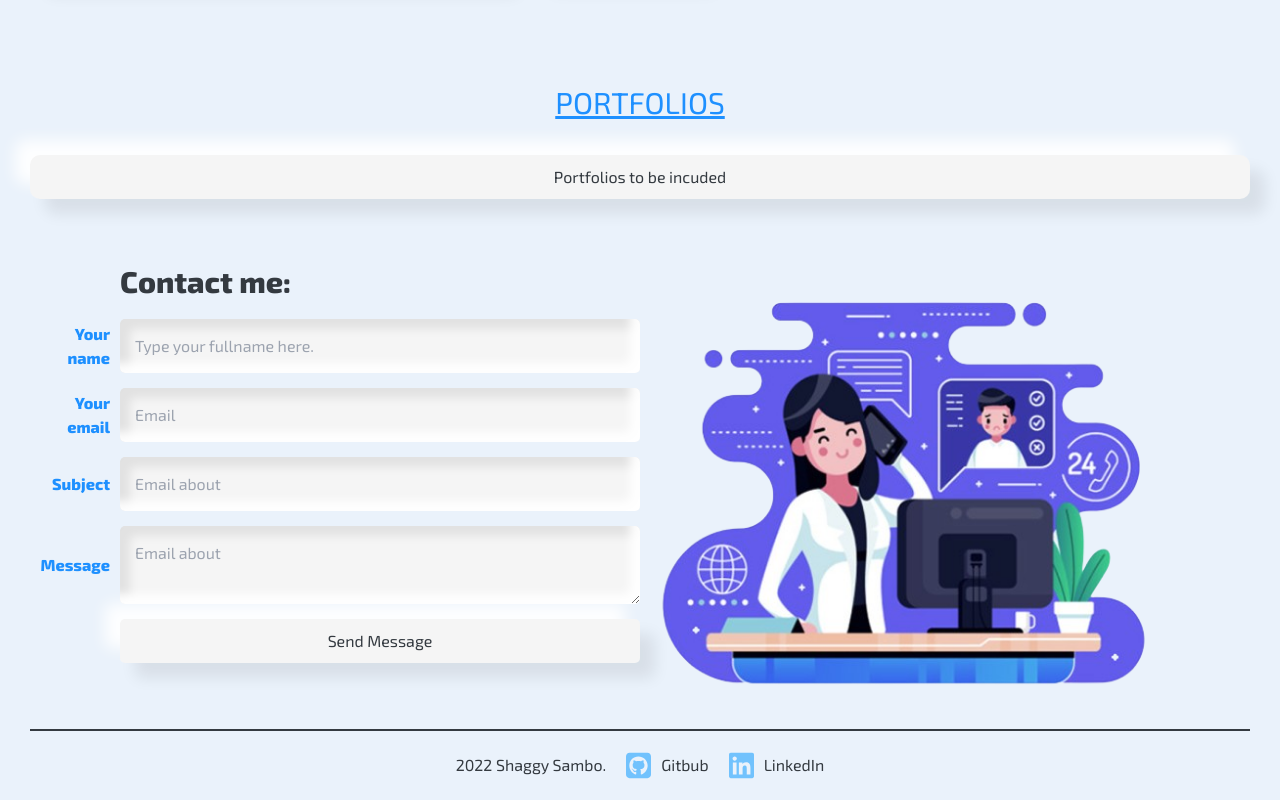
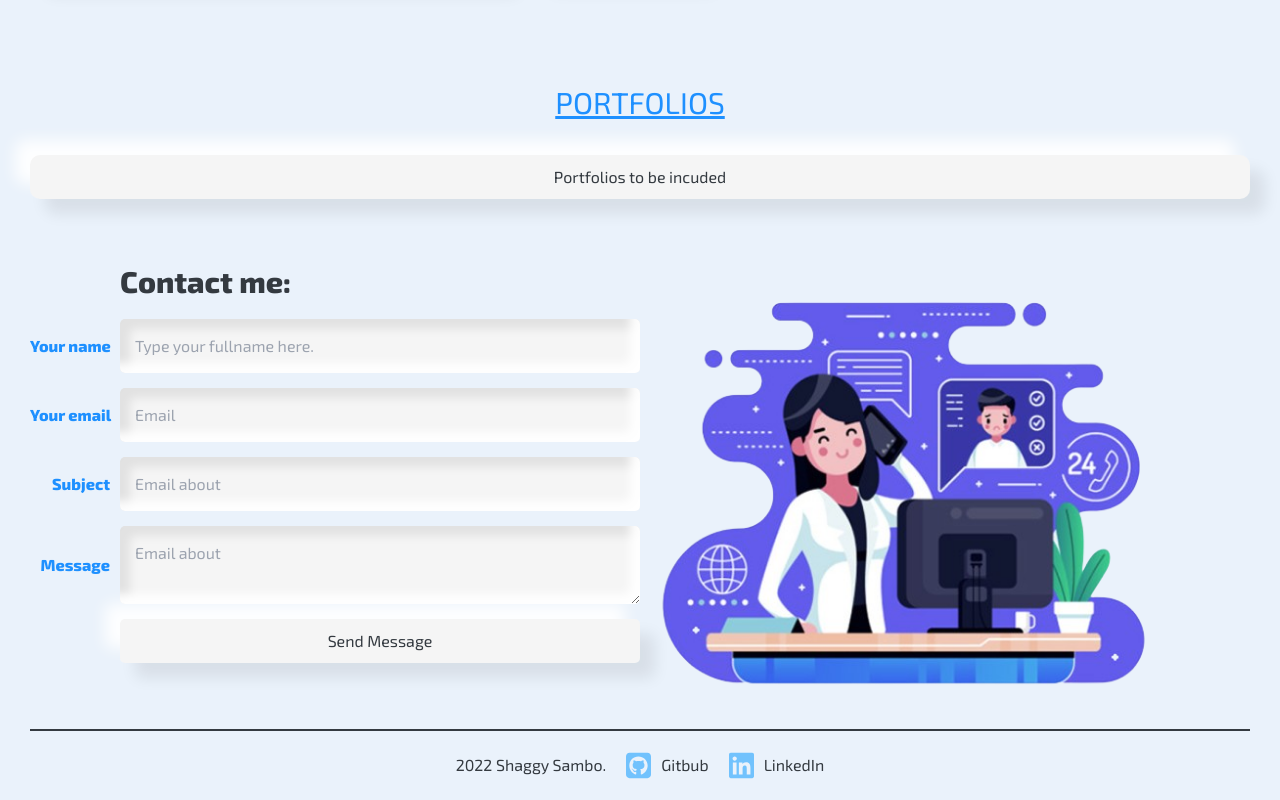
Before and after one commit to shaggybelco/portfolio_two, an Angular app in the folder portfolio/: page / in a window 1280 px wide. Shown: the part 1225-2025 px from the top of the page. Built offline with nearby package versions, Linux system fonts and the light colour scheme.

Commit message:
Fix text wrap

```diff
--- a/portfolio/src/app/contact/contact.component.scss
+++ b/portfolio/src/app/contact/contact.component.scss
@@ -29,6 +29,7 @@
       display: flex;
       gap: 10px;
       align-items: center;
+      text-wrap: nowrap;
 
       span {
         color: var(--accent-color);
```
